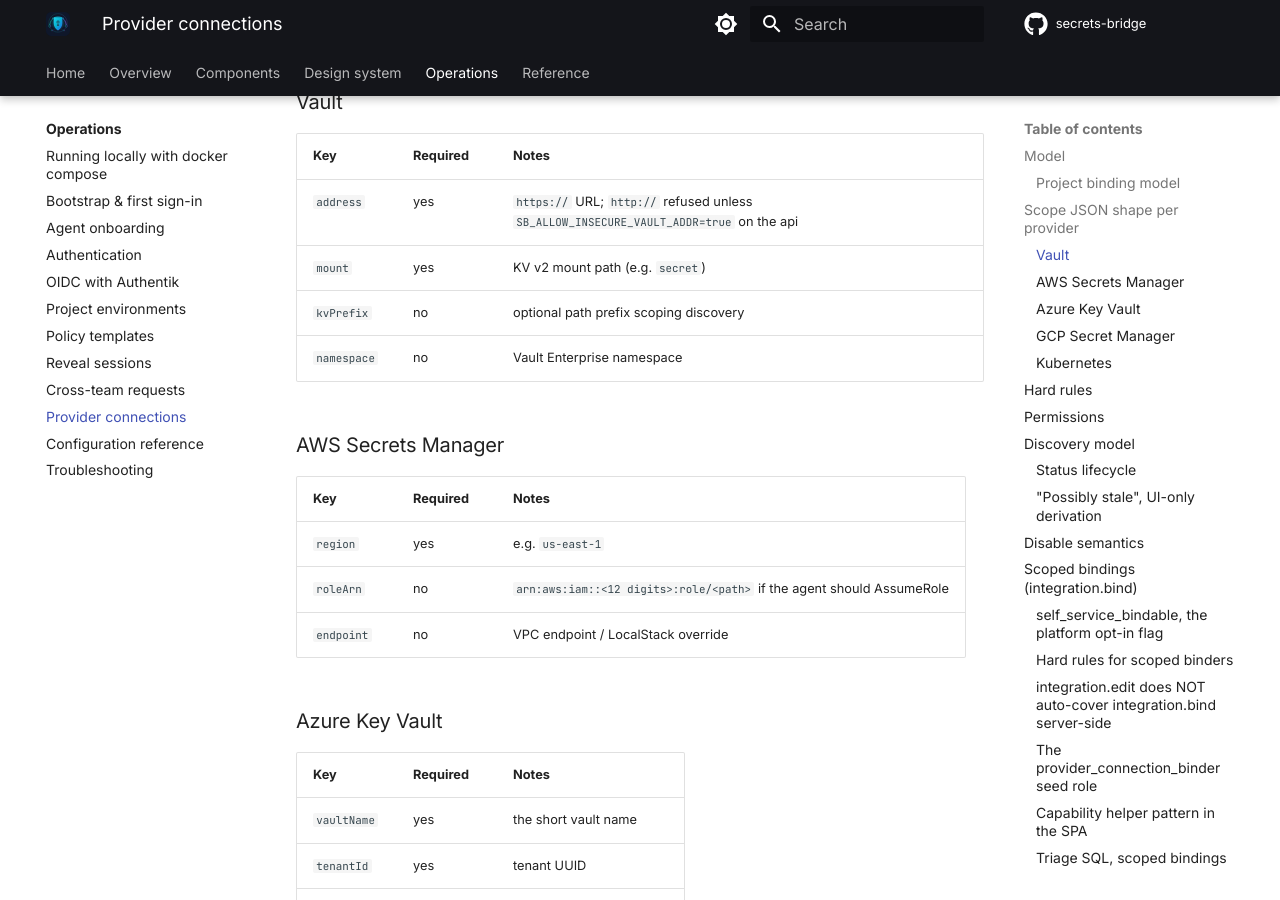
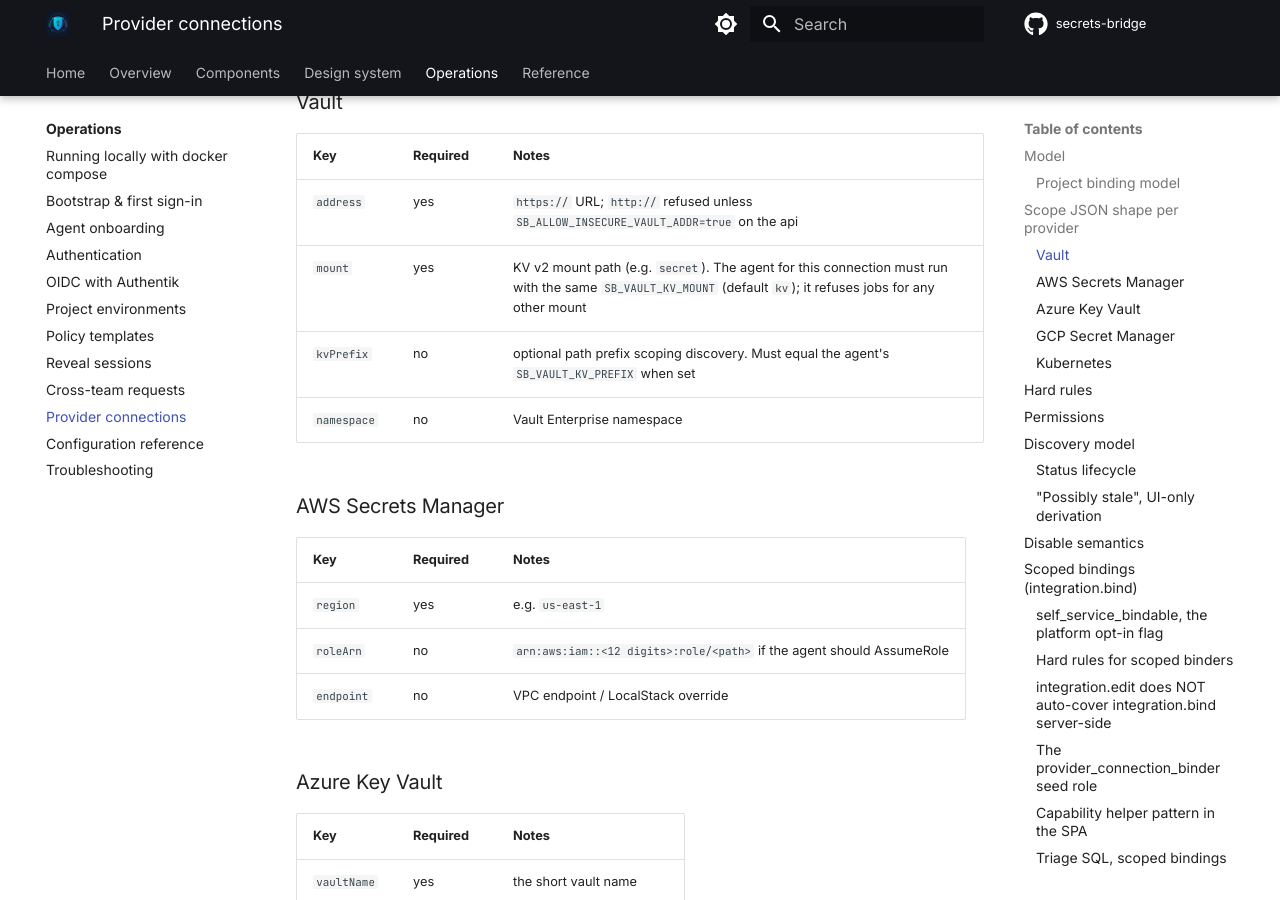
Before and after one commit to secrets-bridge/docs, an MkDocs documentation site: the page built from docs/operations/provider-connections.md, in a window 1280 px wide and 900 px high, scrolled down 2149 px. Built offline with MkDocs 1.6.1 and Material for MkDocs 9.7.7, drawn with Linux system fonts in a browser that asks for light colours; plug-ins that fetch from the network failed and are left out; the version menu is left out.

Commit message:
docs: set SB_VAULT_KV_MOUNT in the compose agent walkthrough
the walkthrough registers the vault connection with mount secret but starts the agent without SB_VAULT_KV_MOUNT, so the agent sits on its kv default and refuses the discover job (agent#24 pins the mount). added it to step 6 and noted on the provider connections page that the agent mount/prefix must match the connection

```diff
--- a/docs/operations/provider-connections.md
+++ b/docs/operations/provider-connections.md
@@ -73,8 +73,8 @@
 | Key | Required | Notes |
 |---|---|---|
 | `address` | yes | `https://` URL; `http://` refused unless `SB_ALLOW_INSECURE_VAULT_ADDR=true` on the api |
-| `mount` | yes | KV v2 mount path (e.g. `secret`) |
-| `kvPrefix` | no | optional path prefix scoping discovery |
+| `mount` | yes | KV v2 mount path (e.g. `secret`). The agent for this connection must run with the same `SB_VAULT_KV_MOUNT` (default `kv`); it refuses jobs for any other mount |
+| `kvPrefix` | no | optional path prefix scoping discovery. Must equal the agent's `SB_VAULT_KV_PREFIX` when set |
 | `namespace` | no | Vault Enterprise namespace |
 
 ### AWS Secrets Manager
```
Also changed, not shown: docs/operations/docker-compose.md (+3 -0 lines).
